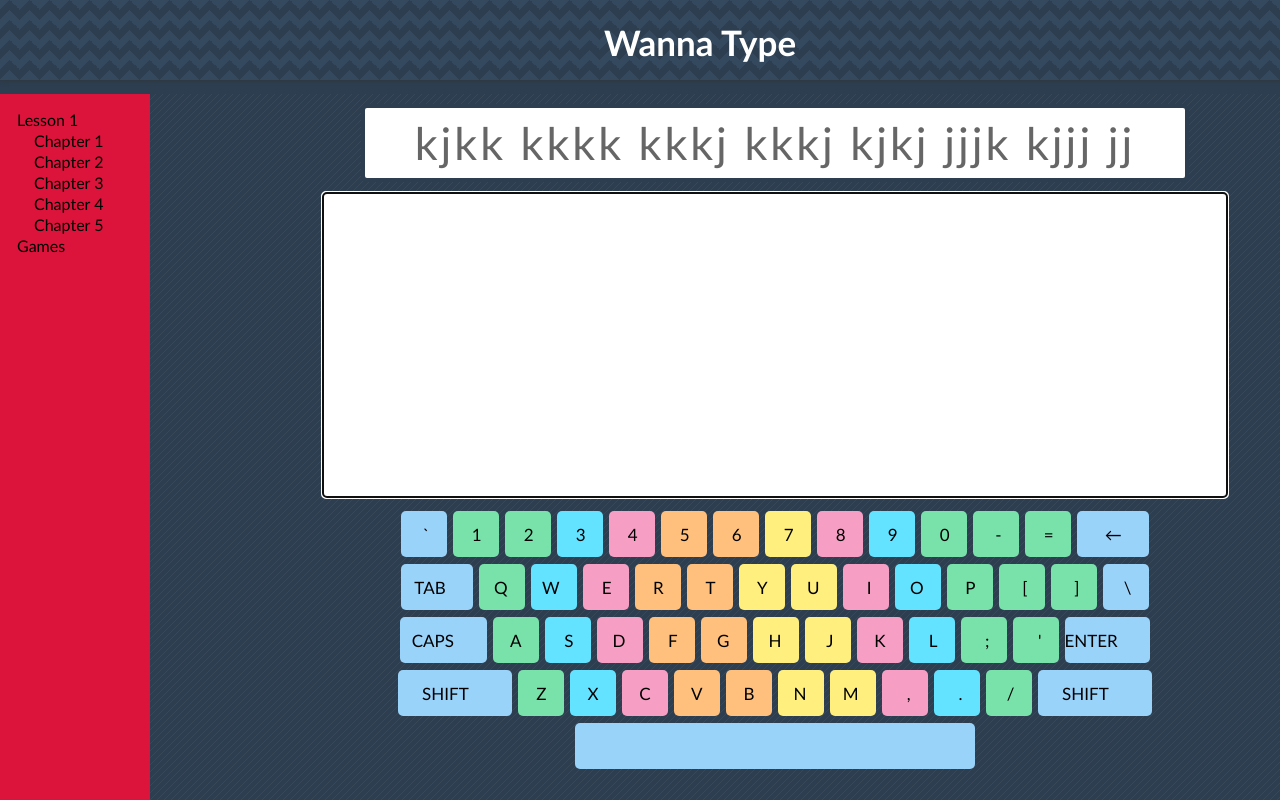
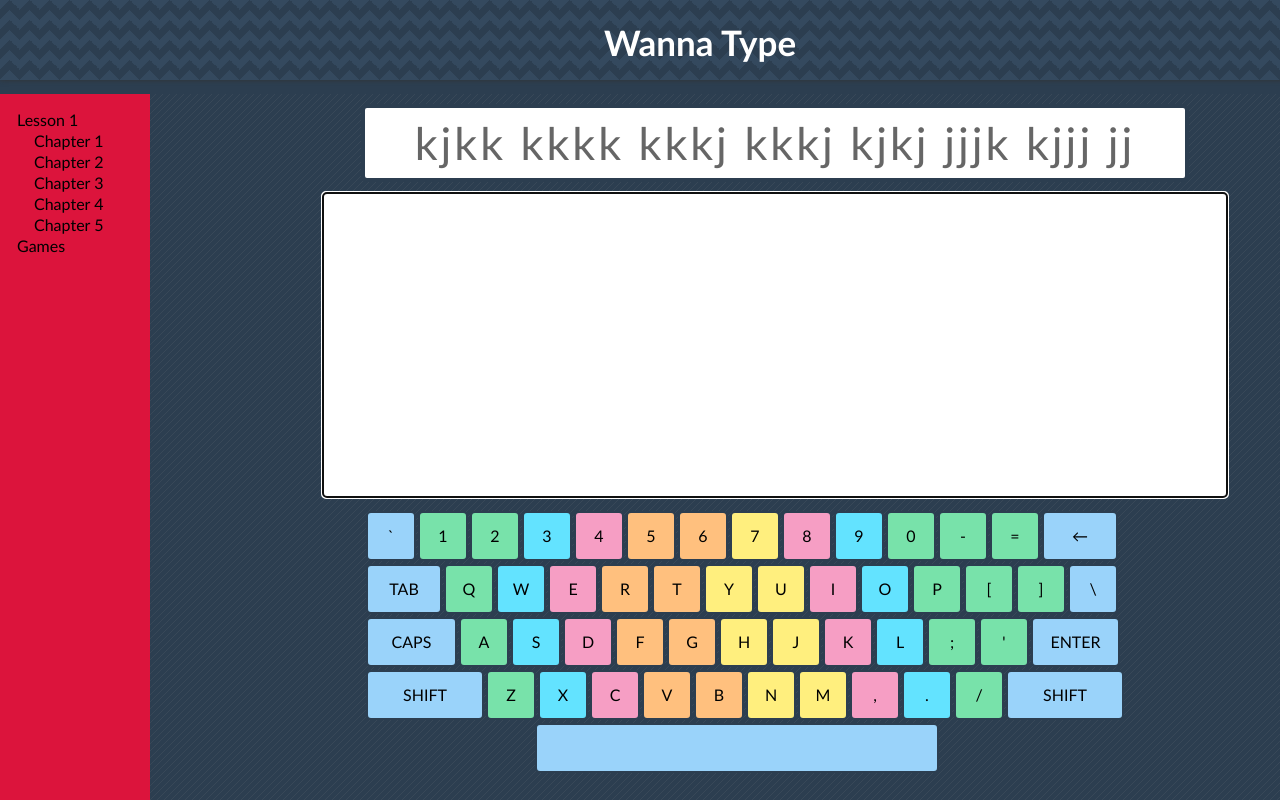
Before and after one commit to Kelly0210/WannaType, a React (Create React App) app: page /training/lesson-1 in a window 1280 px wide. Shown: the top 800 px of the page. Built offline with nearby package versions, Linux system fonts and the light colour scheme.

Commit message:
refactor all keyboard component

```diff
--- a/src/Components/Keyboard/Keyboard.jsx
+++ b/src/Components/Keyboard/Keyboard.jsx
@@ -4,74 +4,80 @@ import style from './Keyboard.module.css'
 
 const Keyboard = (props) => {
 
+
+
 if (props.mistake) {
-    console.log(document.getElementById(`${props.lastLetter}`))
+    let docum = document.getElementById(props.lastLetter);
+    docum.classList.add(`${style.wrongKey}`);
+} else {
+    // let docum = document.getElementById(props.lastLetter);
+    // docum.classList.add(`${style.nextKey}`);
 }
     return (
         <div className={style.keyboardContainer}>
         <div className={style.row}>
-            <div className={`${style.key} ${style.keyWaveBlue}`}><span className={style.containerKey}>`</span></div>
-            <div className={`${style.key} ${style.keyGreen}`}><span className={style.containerKey}>1</span></div>
-            <div className={`${style.key} ${style.keyGreen}`}><span className={style.containerKey}>2</span></div>
-            <div className={`${style.key} ${style.keyBlue}`}><span className={style.containerKey}>3</span></div>
-            <div className={`${style.key} ${style.keyPink}`}><span className={style.containerKey}>4</span></div>
-            <div className={`${style.key} ${style.keyOrange}`}><span className={style.containerKey}>5</span></div>
-            <div className={`${style.key} ${style.keyOrange}`}><span className={style.containerKey}>6</span></div>
-            <div className={`${style.key} ${style.keyYellow}`}><span className={style.containerKey}>7</span></div>
-            <div className={`${style.key} ${style.keyPink}`}><span className={style.containerKey}>8</span></div>
-            <div className={`${style.key} ${style.keyBlue}`}><span className={style.containerKey}>9</span></div>
-            <div className={`${style.key} ${style.keyGreen}`}><span className={style.containerKey}>0</span></div>
-            <div className={`${style.key} ${style.keyGreen}`}><span className={style.containerKey}>-</span></div>
-            <div className={`${style.key} ${style.keyGreen}`}><span className={style.containerKey}>=</span></div>
-            <div className={`${style.key} ${style.keyBackSpace} ${style.keyWaveBlue}`}><span className={style.containerKey}>←</span></div>
+            <div id='`' className={`${style.key} ${style.keyWaveBlue}`}>`</div>
+            <div id='1' className={`${style.key} ${style.keyGreen}`}>1</div>
+            <div id='2' className={`${style.key} ${style.keyGreen}`}>2</div>
+            <div id='3' className={`${style.key} ${style.keyBlue}`}>3</div>
+            <div id='4' className={`${style.key} ${style.keyPink}`}>4</div>
+            <div id='5' className={`${style.key} ${style.keyOrange}`}>5</div>
+            <div id='6' className={`${style.key} ${style.keyOrange}`}>6</div>
+            <div id='7' className={`${style.key} ${style.keyYellow}`}>7</div>
+            <div id='8' className={`${style.key} ${style.keyPink}`}>8</div>
+            <div id='9' className={`${style.key} ${style.keyBlue}`}>9</div>
+            <div id='0' className={`${style.key} ${style.keyGreen}`}>0</div>
+            <div id='-' className={`${style.key} ${style.keyGreen}`}>-</div>
+            <div id='=' className={`${style.key} ${style.keyGreen}`}>=</div>
+            <div className={`${style.key} ${style.keyBackSpace} ${style.keyWaveBlue}`}>←</div>
         </div>
         <div className={style.row}>
-            <div className={`${style.key} ${style.keyTab} ${style.keyWaveBlue}`}><span className={style.containerKey}>TAB</span></div>
-            <div id='q' className={`${style.key} ${style.keyGreen}`}><span className={style.containerKey}>Q</span></div>
-            <div className={`${style.key} ${style.keyBlue}`}><span className={style.containerKey}>W</span></div>
-            <div className={`${style.key} ${style.keyPink}`}><span className={style.containerKey}>E</span></div>
-            <div className={`${style.key} ${style.keyOrange}`}><span className={style.containerKey}>R</span></div>
-            <div className={`${style.key} ${style.keyOrange}`}><span className={style.containerKey}>T</span></div>
-            <div className={`${style.key} ${style.keyYellow}`}><span className={style.containerKey}>Y</span></div>
-            <div className={`${style.key} ${style.keyYellow}`}><span className={style.containerKey}>U</span></div>
-            <div className={`${style.key} ${style.keyPink}`}><span className={style.containerKey}>I</span></div>
-            <div className={`${style.key} ${style.keyBlue}`}><span className={style.containerKey}>O</span></div>
-            <div className={`${style.key} ${style.keyGreen}`}><span className={style.containerKey}>P</span></div>
-            <div className={`${style.key} ${style.keyGreen}`}><span className={style.containerKey}>[</span></div>
-            <div className={`${style.key} ${style.keyGreen}`}><span className={style.containerKey}>]</span></div>
-            <div className={`${style.key} ${style.keyWaveBlue}`}><span className={style.containerKey}>\</span></div>
+            <div className={`${style.key} ${style.keyTab} ${style.keyWaveBlue}`}>TAB</div>
+            <div id='q' className={`${style.key} ${style.keyGreen}`}>Q</div>
+            <div id='w' className={`${style.key} ${style.keyBlue}`}>W</div>
+            <div id='e' className={`${style.key} ${style.keyPink}`}>E</div>
+            <div id='r' className={`${style.key} ${style.keyOrange}`}>R</div>
+            <div id='t' className={`${style.key} ${style.keyOrange}`}>T</div>
+            <div id='y' className={`${style.key} ${style.keyYellow}`}>Y</div>
+            <div id='u' className={`${style.key} ${style.keyYellow}`}>U</div>
+            <div id='i' className={`${style.key} ${style.keyPink}`}>I</div>
+            <div id='o' className={`${style.key} ${style.keyBlue}`}>O</div>
+            <div id='p' className={`${style.key} ${style.keyGreen}`}>P</div>
+            <div id='[' className={`${style.key} ${style.keyGreen}`}>[</div>
+            <div id=']' className={`${style.key} ${style.keyGreen}`}>]</div>
+            <div id='\' className={`${style.key} ${style.keyWaveBlue}`}>\</div>
         </div>
         <div className={style.row}>
-            <div className={`${style.key} ${style.keyCaps} ${style.keyWaveBlue}`}><span className={style.containerKey}>CAPS</span></div>
-            <div className={`${style.key} ${style.keyGreen}`}><span className={style.containerKey}>A</span></div>
-            <div className={`${style.key} ${style.keyBlue}`}><span className={style.containerKey}>S</span></div>
-            <div className={`${style.key} ${style.keyPink}`}><span className={style.containerKey}>D</span></div>
-            <div className={`${style.key} ${style.keyOrange}`}><span className={style.containerKey}>F</span></div>
-            <div className={`${style.key} ${style.keyOrange}`}><span className={style.containerKey}>G</span></div>
-            <div className={`${style.key} ${style.keyYellow}`}><span className={style.containerKey}>H</span></div>
-            <div className={`${style.key} ${style.keyYellow}`}><span className={style.containerKey}>J</span></div>
-            <div className={`${style.key} ${style.keyPink}`}><span className={style.containerKey}>K</span></div>
-            <div className={`${style.key} ${style.keyBlue}`}><span className={style.containerKey}>L</span></div>
-            <div className={`${style.key} ${style.keyGreen}`}><span className={style.containerKey}>;</span></div>
-            <div className={`${style.key} ${style.keyGreen}`}><span className={style.containerKey}>'</span></div>
-            <div className={`${style.key} ${style.keyEnter} ${style.keyWaveBlue}`}><span className={style.containerKey}>ENTER</span></div>
+            <div className={`${style.key} ${style.keyCaps} ${style.keyWaveBlue}`}>CAPS</div>
+            <div id='a' className={`${style.key} ${style.keyGreen}`}>A</div>
+            <div id='s' className={`${style.key} ${style.keyBlue}`}>S</div>
+            <div id='d' className={`${style.key} ${style.keyPink}`}>D</div>
+            <div id='f' className={`${style.key} ${style.keyOrange}`}>F</div>
+            <div id='g' className={`${style.key} ${style.keyOrange}`}>G</div>
+            <div id='h' className={`${style.key} ${style.keyYellow}`}>H</div>
+            <div id='j' className={`${style.key} ${style.keyYellow}`}>J</div>
+            <div id='k' className={`${style.key} ${style.keyPink}`}>K</div>
+            <div id='l' className={`${style.key} ${style.keyBlue}`}>L</div>
+            <div id=';' className={`${style.key} ${style.keyGreen}`}>;</div>
+            <div id="'" className={`${style.key} ${style.keyGreen}`}>'</div>
+            <div className={`${style.key} ${style.keyEnter} ${style.keyWaveBlue}`}>ENTER</div>
         </div>
         <div className={style.row}>
-            <div className={`${style.key} ${style.keyShift} ${style.keyWaveBlue}`}><span className={style.containerKey}>SHIFT</span></div>
-            <div className={`${style.key} ${style.keyGreen}`}><span className={style.containerKey}>Z</span></div>
-            <div className={`${style.key} ${style.keyBlue}`}><span className={style.containerKey}>X</span></div>
-            <div className={`${style.key} ${style.keyPink}`}><span className={style.containerKey}>C</span></div>
-            <div className={`${style.key} ${style.keyOrange}`}><span className={style.containerKey}>V</span></div>
-            <div className={`${style.key} ${style.keyOrange}`}><span className={style.containerKey}>B</span></div>
-            <div className={`${style.key} ${style.keyYellow}`}><span className={style.containerKey}>N</span></div>
-            <div className={`${style.key} ${style.keyYellow}`}><span className={style.containerKey}>M</span></div>
-            <div className={`${style.key} ${style.keyPink}`}><span className={style.containerKey}>,</span></div>
-            <div className={`${style.key} ${style.keyBlue}`}><span className={style.containerKey}>.</span></div>
-            <div className={`${style.key} ${style.keyGreen}`}><span className={style.containerKey}>/</span></div>
-            <div className={`${style.key} ${style.keyShift} ${style.keyWaveBlue}`}><span className={style.containerKey}>SHIFT</span></div>
+            <div className={`${style.key} ${style.keyShift} ${style.keyWaveBlue}`}>SHIFT</div>
+            <div id='z' className={`${style.key} ${style.keyGreen}`}>Z</div>
+            <div id='x' className={`${style.key} ${style.keyBlue}`}>X</div>
+            <div id='c' className={`${style.key} ${style.keyPink}`}>C</div>
+            <div id='v' className={`${style.key} ${style.keyOrange}`}>V</div>
+            <div id='b' className={`${style.key} ${style.keyOrange}`}>B</div>
+            <div id='n' className={`${style.key} ${style.keyYellow}`}>N</div>
+            <div id='m' className={`${style.key} ${style.keyYellow}`}>M</div>
+            <div id=',' className={`${style.key} ${style.keyPink}`}>,</div>
+            <div id='.' className={`${style.key} ${style.keyBlue}`}>.</div>
+            <div id='/' className={`${style.key} ${style.keyGreen}`}>/</div>
+            <div className={`${style.key} ${style.keyShift} ${style.keyWaveBlue}`}>SHIFT</div>
         </div>
         <div className={style.row}>
-            <div className={`${style.key} ${style.keySpace} ${style.keyWaveBlue}`}></div>
+            <div id=' ' className={`${style.key} ${style.keySpace} ${style.keyWaveBlue}`}> </div>
         </div>
         </div>
 
--- a/src/Components/Keyboard/Keyboard.module.css
+++ b/src/Components/Keyboard/Keyboard.module.css
@@ -8,21 +8,16 @@
     margin: 3px auto;
 }
 .key {
-    display: inline-block;
+    display: block;
+    position: relative;
+    float: left;
+    line-height: 45px;
+    border: 2px solid #2c3e50;
     position: relative;
     width: 46px;
     height: 46px;
     border-radius: 5px;
-    margin: 0px 3px;
-}
-
-.containerKey {
-    font-size: 17px;
-    position: absolute;
-
-    top: 50%;
-    right: 38%;
-    transform: translate(0, -50%);
+    margin: 0px 1px;
 }
 
 .keyGreen {
@@ -60,7 +55,7 @@
 }
 .keySpace {
     width: 400px;
-    text-align: center;
+    margin-left: 170px;
 }
 
 .nextKey {
@@ -74,3 +69,7 @@
 #kek {
     color: red;
 }
+
+#q, #a, #z {
+    background-color: #78e2aa;
+}
```
